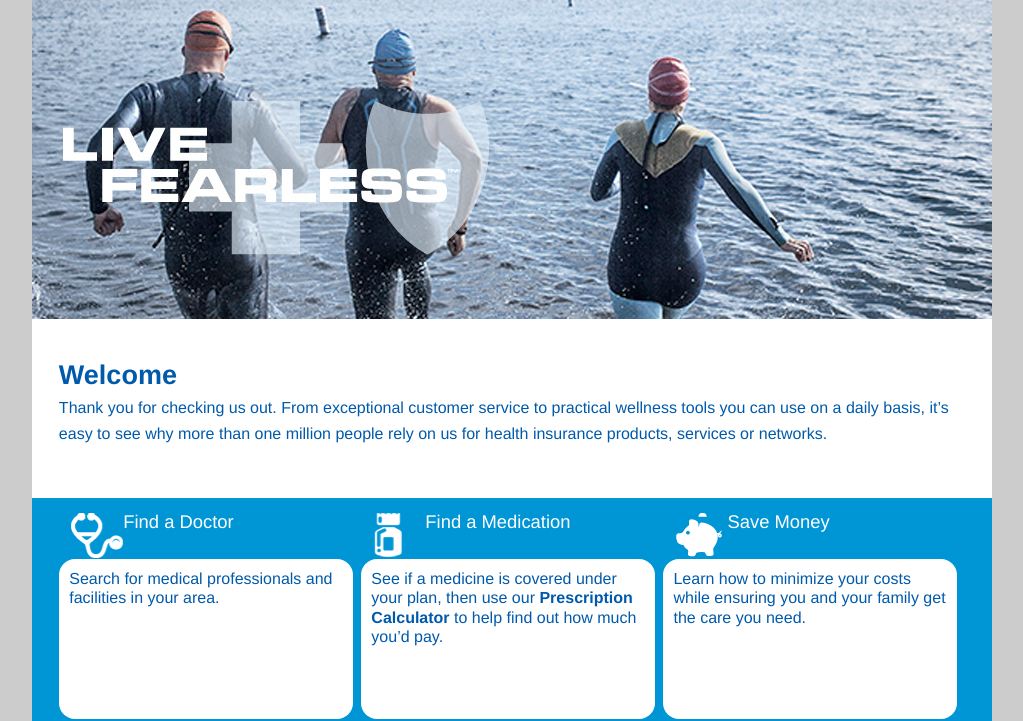
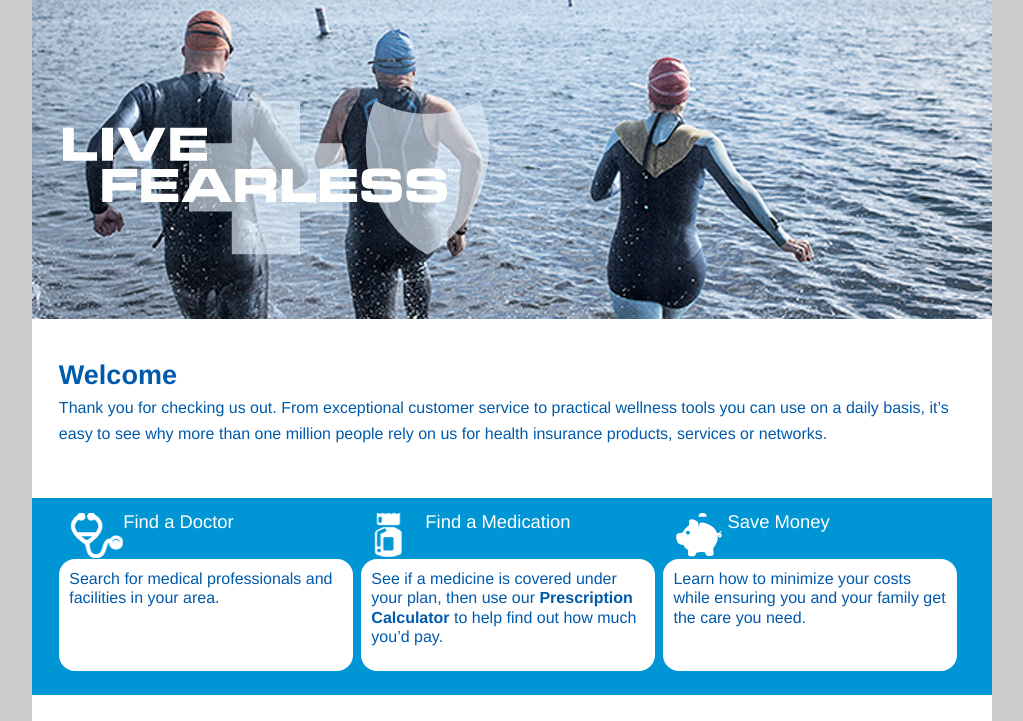
Before and after one commit to bonealTahoe/bcbs-aon, a plain HTML site: page index.html in a window 1280 px wide. Shown: the part 113-834 px from the top of the page, without its empty margins (128-1151 px from the left). Drawn offline with Linux system fonts and the light colour scheme.

Commit message:
last check-in for yesterday

```diff
--- a/css/baz-layout.css
+++ b/css/baz-layout.css
@@ -523,7 +523,7 @@ a:hover { text-decoration: underline; }
 
 .cta-group-content {
   border-radius: 1em;
-  height: 10em;
+  height: 7em;
   margin: 0 auto;
 }
 
```
